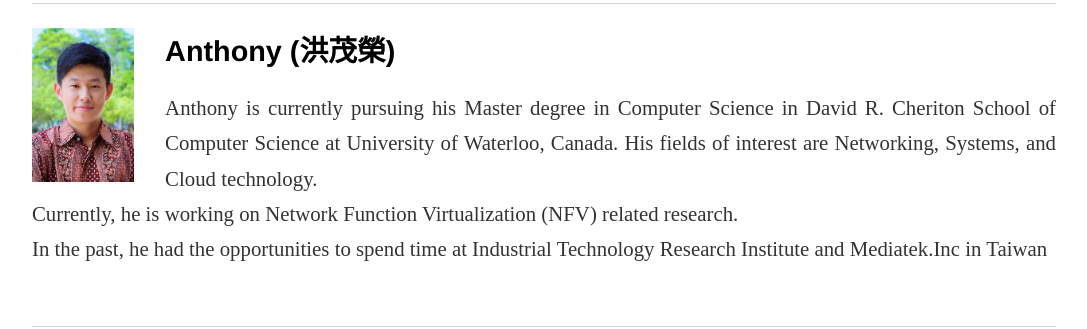
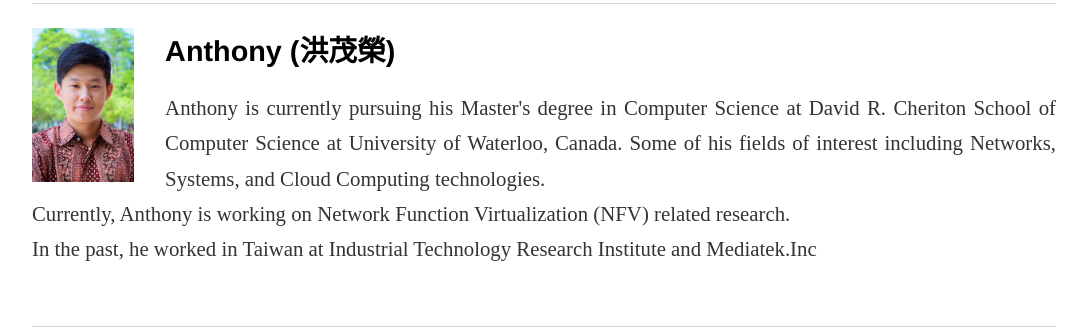
Before and after one commit to anthonyaje/anthonyaje.github.io, a plain HTML site: page index.html in a window 1280 px wide. Shown: the part 77-406 px from the top of the page, without its empty margins (96-1183 px from the left). Drawn offline with Linux system fonts and the light colour scheme.

Commit message:
index page update

```diff
--- a/index.html
+++ b/index.html
@@ -37,7 +37,7 @@
     		<div class="blurb">
 				<img id="profile_pic" src="img/profile-pic.jpg" alt="profile pic">
         		<h1>Anthony (洪茂榮)</br></h1>
-				<p> Anthony is currently pursuing his Master degree in Computer Science in <a href="https://cs.uwaterloo.ca/">David R. Cheriton School of Computer Science</a> at <a href="https://uwaterloo.ca/">University of Waterloo</a>, Canada. <He received my bachelor degree in 2015 from National Chiao Tung University (NCTU) in Hsinchu, Taiwan. </br> His fields of interest are Networking, Systems, and Cloud technology. <br>Currently, he is working on Network Function Virtualization (NFV) related research. </br> In the past, he had the opportunities to spend time at Industrial Technology Research Institute and Mediatek.Inc in Taiwan<br><br></p>
+				<p> Anthony is currently pursuing his Master's degree in Computer Science at <a href="https://cs.uwaterloo.ca/">David R. Cheriton School of Computer Science</a> at <a href="https://uwaterloo.ca/">University of Waterloo</a>, Canada. <He received my bachelor degree in 2015 from National Chiao Tung University (NCTU) in Hsinchu, Taiwan. </br> Some of his fields of interest including Networks, Systems, and Cloud Computing technologies. <br>Currently, Anthony is working on Network Function Virtualization (NFV) related research. </br> In the past, he worked in Taiwan at Industrial Technology Research Institute and Mediatek.Inc<br><br></p>
 
     		</div><!-- /.blurb -->
 		</div><!-- /.container -->
```
Also changed, not shown: project.html (+1 -1 lines), mynote.txt.
